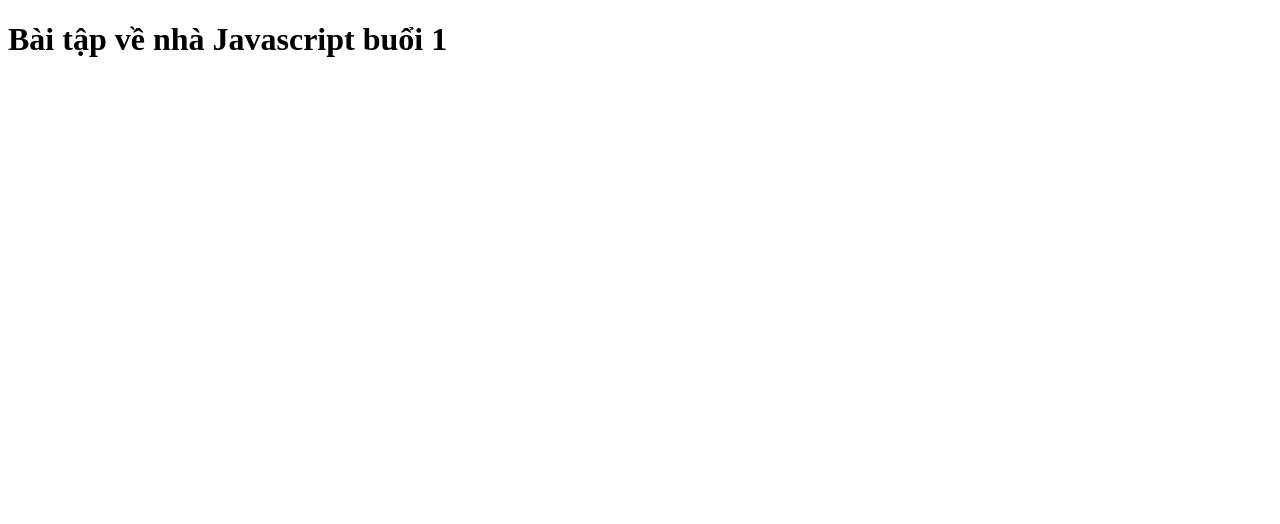
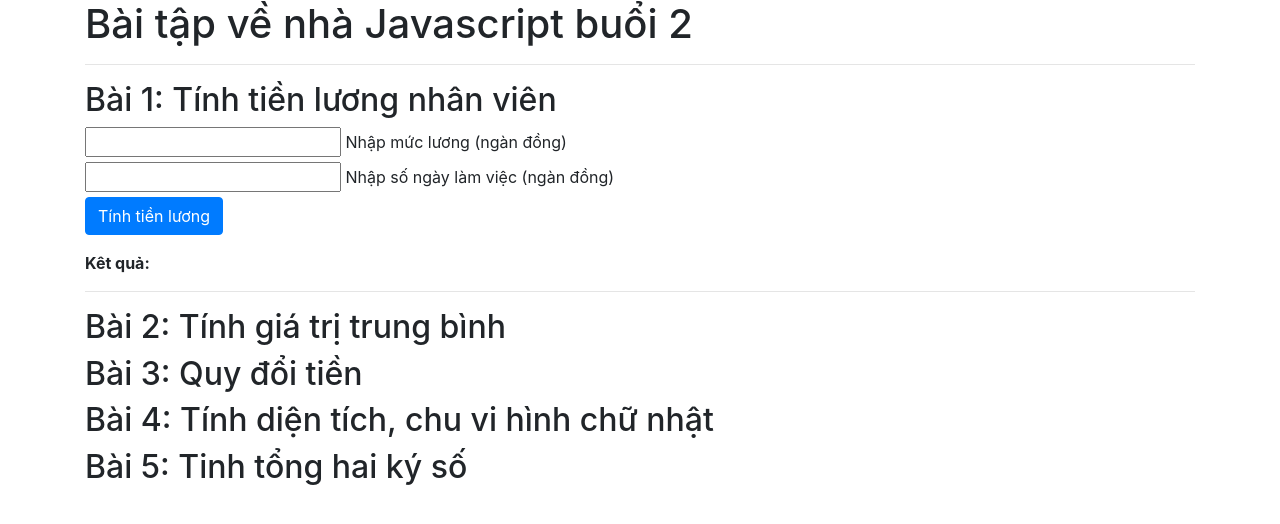
Before and after one commit to ngthtrong204/Javescript1test, a plain HTML site: page index.html in a window 1280 px wide. Drawn offline with nearby package versions, Linux system fonts and the light colour scheme.

Commit message:
done bt1

```diff
--- a/baitap1.js
+++ b/baitap1.js
@@ -1,4 +1,4 @@
-console.log("       Bài tập 1");
+
 
     //INPUT:
     //Số ngày làm của nhận nhận viên
@@ -12,11 +12,13 @@
     //OUTPUT:
     //Số tiền lương của nhân viên
 
-const LuongMotNgay = 100000;
-let TongLuong;
-let SoNgayLamViec = 30;
+function bai1(){
+    let LuongMotNgay = document.getElementById('LuongMotNgay');
+    let SoNgayLamViec = document.getElementById('SoNgayLamViec')
 
-TongLuong = SoNgayLamViec*LuongMotNgay;
-console.log("Tổng số tiền lương của nhân viên trong ",SoNgayLamViec," ngày là: ", TongLuong);
+    let TongLuong;
+    TongLuong = LuongMotNgay.value*SoNgayLamViec.value
 
-console.log("");
+    let kq1 = document.getElementById('kq1')
+    kq1.innerHTML=TongLuong +" (ngàn đồng)";
+}
--- a/index.html
+++ b/index.html
@@ -1,13 +1,62 @@
-<!DOCTYPE html>
+<!doctype html>
 <html lang="en">
+
 <head>
-    <meta charset="UTF-8">
-    <meta http-equiv="X-UA-Compatible" content="IE=edge">
-    <meta name="viewport" content="width=device-width, initial-scale=1.0">
-    <title>Document</title>
+    <title>Output</title>
+    <!-- Required meta tags -->
+    <meta charset="utf-8">
+    <meta name="viewport" content="width=device-width, initial-scale=1, shrink-to-fit=no">
+
+    <!-- Bootstrap CSS -->
+    <link rel="stylesheet" href="https://stackpath.bootstrapcdn.com/bootstrap/4.3.1/css/bootstrap.min.css"
+        integrity="sha384-ggOyR0iXCbMQv3Xipma34MD+dH/1fQ784/j6cY/iJTQUOhcWr7x9JvoRxT2MZw1T" crossorigin="anonymous">
 </head>
+
 <body>
-    <h1>Bài tập về nhà Javascript buổi 1</h1>
+    <div class="container">
+        <h1>Bài tập về nhà Javascript buổi 2</h1>
+
+
+        <hr>
+        <h2>Bài 1: Tính tiền lương nhân viên</h2>
+        <div  class="form-group">
+
+            <input type="number" id="LuongMotNgay">
+            <label for="LuongMotNgay">Nhập mức lương (ngàn đồng)</label>
+            <br>
+            <input type="number" id="SoNgayLamViec">
+            <label for="SoNgayLamViec">Nhập số ngày làm việc (ngàn đồng)</label>
+            <br>
+            <button onclick="bai1()" class="btn btn-primary">Tính tiền lương</button>
+            <p class="font-weight-bold mt-3">Kêt quả:
+                <p class="font-weight-normal d-inline" id="kq1"></p>
+            </p>
+
+        </div>
+
+        <hr>
+        <h2>Bài 2: Tính giá trị trung bình</h2>
+
+
+
+        <h2>Bài 3: Quy đổi tiền</h2>
+
+
+
+        <h2>Bài 4: Tính diện tích, chu vi hình chữ nhật</h2>
+
+
+        <h2>Bài 5: Tinh tổng hai ký số</h2>
+
+
+
+    </div>
+
+
+
+
+
+
 
 
 
@@ -22,5 +71,17 @@
     <script src="./baitap5.js"></script>
 
 
+    <!-- Optional JavaScript -->
+    <!-- jQuery first, then Popper.js, then Bootstrap JS -->
+    <script src="https://code.jquery.com/jquery-3.3.1.slim.min.js"
+        integrity="sha384-q8i/X+965DzO0rT7abK41JStQIAqVgRVzpbzo5smXKp4YfRvH+8abtTE1Pi6jizo"
+        crossorigin="anonymous"></script>
+    <script src="https://cdnjs.cloudflare.com/ajax/libs/popper.js/1.14.7/umd/popper.min.js"
+        integrity="sha384-UO2eT0CpHqdSJQ6hJty5KVphtPhzWj9WO1clHTMGa3JDZwrnQq4sF86dIHNDz0W1"
+        crossorigin="anonymous"></script>
+    <script src="https://stackpath.bootstrapcdn.com/bootstrap/4.3.1/js/bootstrap.min.js"
+        integrity="sha384-JjSmVgyd0p3pXB1rRibZUAYoIIy6OrQ6VrjIEaFf/nJGzIxFDsf4x0xIM+B07jRM"
+        crossorigin="anonymous"></script>
 </body>
+
 </html>
```
